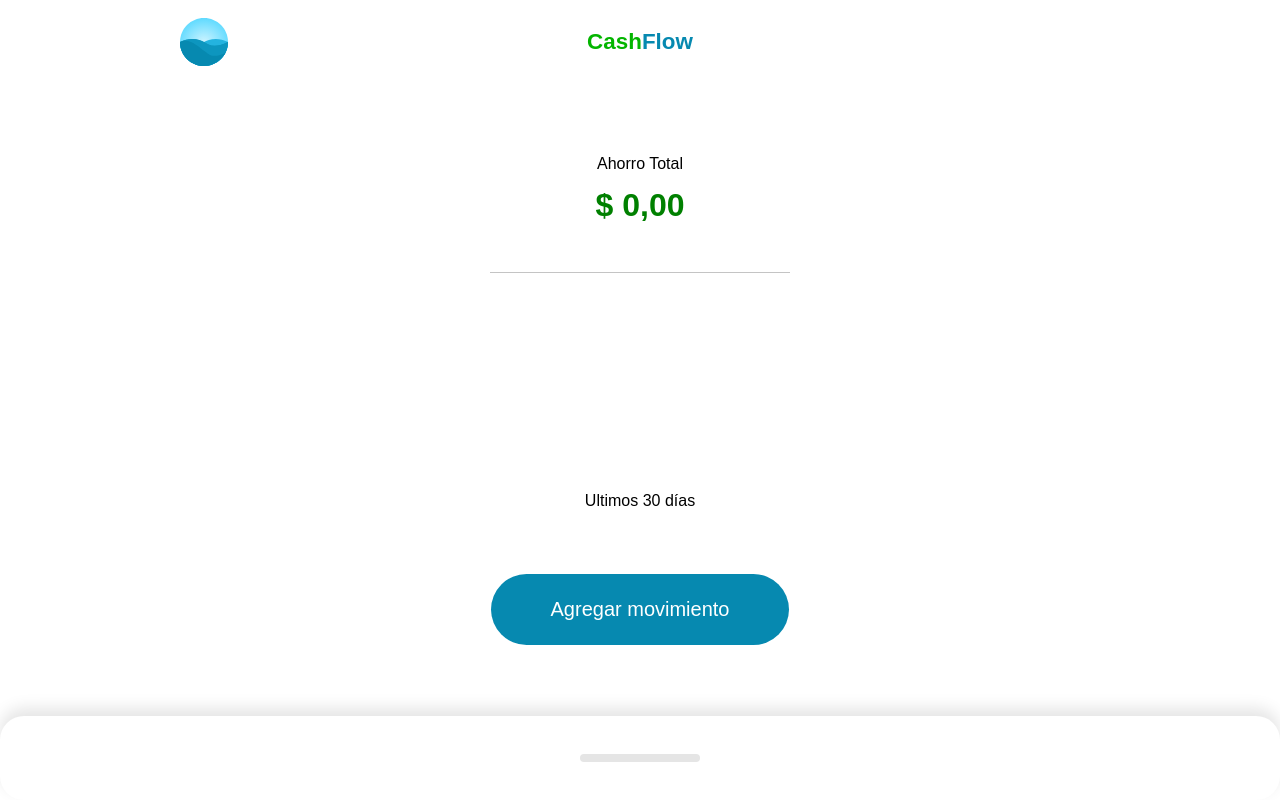
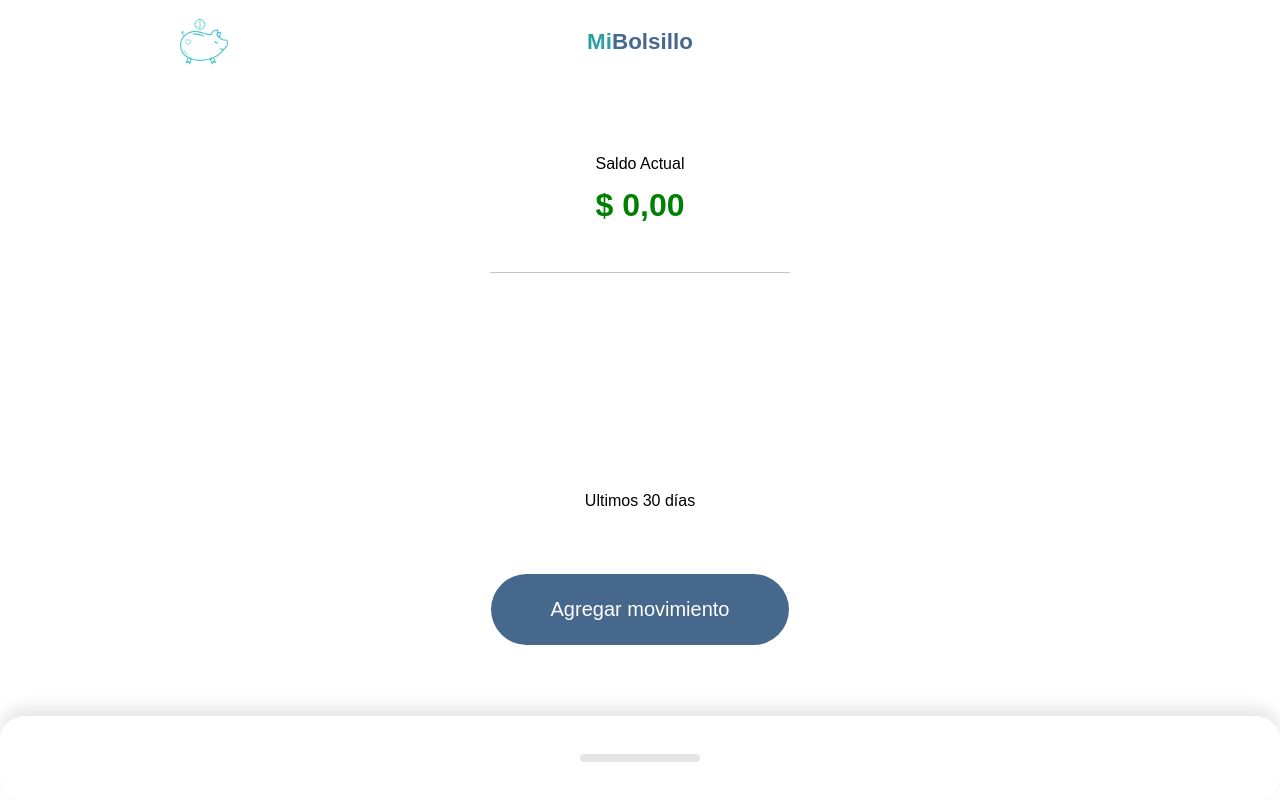
Before and after one commit to JoseCaicedoDev/cashFlow, a Vue app: page / in a window 1280 px wide. Built offline with nearby package versions, Linux system fonts and the light colour scheme.

Commit message:
visual design

```diff
--- a/index.html
+++ b/index.html
@@ -2,9 +2,25 @@
 <html lang="es">
   <head>
     <meta charset="UTF-8" />
-    <link rel="icon" type="image/svg+xml" href="/vite.svg" />
+    <link
+      rel="icon"
+      type="image/svg+xml"
+      href="/src/assets/logo-mibolsillo.png"
+    />
     <meta name="viewport" content="width=device-width, initial-scale=1.0" />
-    <title>Vite + Vue</title>
+    <meta
+      property="og:title"
+      content="MiBolsillo - Gestiona tus Finanzas Personales"
+    />
+    <meta
+      property="og:description"
+      content="Con MiBolsillo, lleva un registro fácil y eficiente de tus gastos y egresos, y toma el control total de tus finanzas personales."
+    />
+    <meta property="og:image" content="url_de_la_imagen.png" />
+    <meta property="og:type" content="website" />
+    <meta property="og:url" content="https://www.mibolsillo.com" />
+    <meta property="og:site_name" content="MiBolsillo" />
+    <title>MiBolsillo - Gestiona tus Finanzas Personales</title>
   </head>
   <body>
     <div id="app"></div>
--- a/src/App.vue
+++ b/src/App.vue
@@ -36,7 +36,12 @@ body,
   font-family: Arial, Helvetica, sans-serif;
 }
 * {
-  --brand-green: #04b500;
-  --brand-blue: #0689b0;
+  --brand-green: #2f9fa6;
+  --brand-blue: #47688d;
+  --color-font: #37434f;
+  --color-white: #e6e6e6;
+  --color-primary:#4c5d6d;
+  --color-secundary: #61778b
+
 }
 </style>
--- a/src/components/Header.vue
+++ b/src/components/Header.vue
@@ -1,10 +1,10 @@
 <template>
   <header>
     <img
-    src="../assets/cashflow-icon.svg"
+    src="../assets/logo-mibolsillo.png"
     alt="logo"
     @click="reload"/>
-    <h1><span>Cash</span>Flow</h1>
+    <h1><span>Mi</span>Bolsillo</h1>
     <span></span>
   </header>
 </template>
--- a/src/components/Home.vue
+++ b/src/components/Home.vue
@@ -6,7 +6,7 @@
     <template #resume>
       <Resume
       :label="label"
-      :totalLabel="'Ahorro Total'"
+      :totalLabel="'Saldo Actual'"
       :amount="amount"
       :totalAmount="totalAmount"
       >
--- a/src/components/SplashScreen.vue
+++ b/src/components/SplashScreen.vue
@@ -1,7 +1,7 @@
 <template>
   <div class="splashscreen">
-    <img src="../assets/cashflow-icon.svg" alt="logo">
-    <h1><span>Splash</span>Flow</h1>
+    <img src="../assets/logo-mibolsillo.png" alt="logo">
+    <h1><span>Mi</span>Bolsillo</h1>
   </div>
 </template>
 
```
Also changed, not shown: src/assets/logo-mibolsillo.png (added), src/assets/logoMiBolsillo.svg (added).
